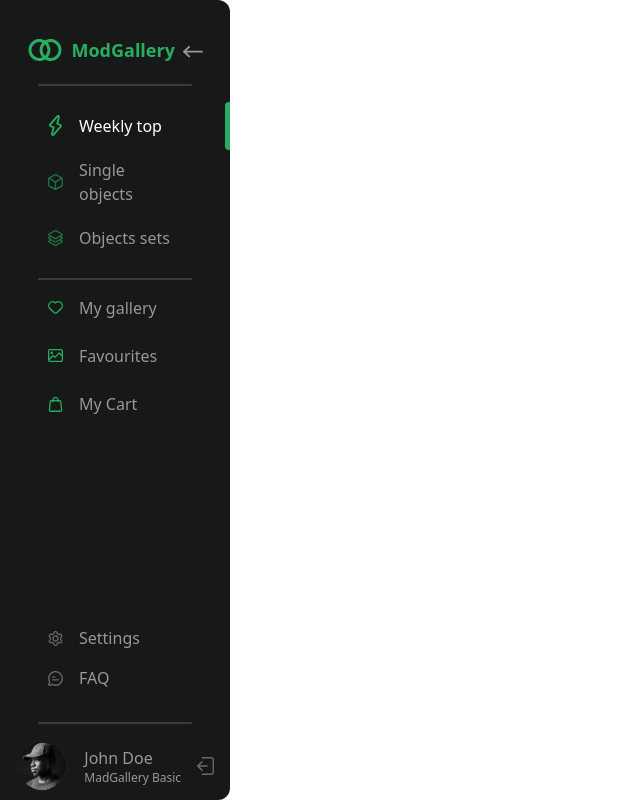
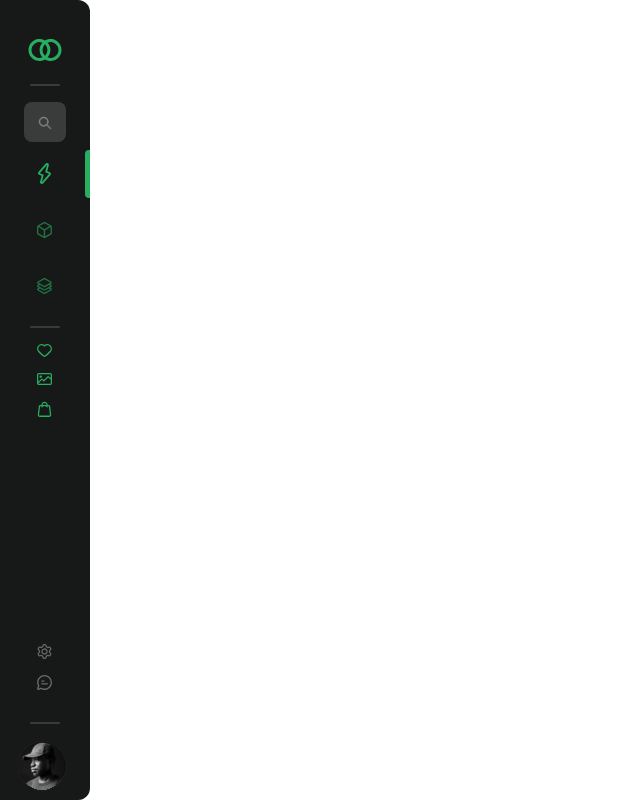
Before and after one commit to GDGAlgiers/web-navigation-package, a Next.js app: page / in a window 1280 px wide. Shown: the whole page, without its empty margins (0-640 px from the left). Built offline with nearby package versions, Linux system fonts and the light colour scheme.

Commit message:
Add feature search bar

```diff
--- a/src/components/SidebarWithSearch/Header.jsx
+++ b/src/components/SidebarWithSearch/Header.jsx
@@ -2,12 +2,12 @@ import Image from "next/image";
 import logo from "../../../public/Images/SideBarWithSearch/logo.svg";
 import closeArrow from "../../../public/Images/SideBarWithSearch/close_arrow.svg";
 
-const Header = ({isExpanded}) => {
+const Header = ({isExpanded ,untoggleSidebar}) => {
   return (
     <div className="flex items-center justify-center text-[#27AE60] gap-2 font-semibold text-lg w-full">
         <Image src={logo} alt="logo" />
         {isExpanded && <h1 >ModGallery</h1>}
-        {isExpanded && <Image src={closeArrow} alt="closeArrow" width={20} className="mt-1 hover:cursor-pointer"/>}
+        {isExpanded && <Image src={closeArrow} alt="closeArrow" width={20} onClick={untoggleSidebar} className="mt-1 hover:cursor-pointer"/>}
     </div>
   )
 }
--- a/src/components/SidebarWithSearch/Instance.jsx
+++ b/src/components/SidebarWithSearch/Instance.jsx
@@ -13,7 +13,7 @@ const Instance = ({imageSource ,imageAlt,instanceText, isSelected , isExpanded,o
             className="text-[#27AE60]"
             width={15}
             />
-            {isExpanded && <h1 className={isSelected ? "text-white" : "text-[#969998]"}>{instanceText}</h1>}
+            {isExpanded && <h1 className={isSelected ? "text-white text-sm" : "text-[#969998] text-sm"}>{instanceText}</h1>}
         </div>
     );
 }
--- a/src/components/SidebarWithSearch/InstancesSection.jsx
+++ b/src/components/SidebarWithSearch/InstancesSection.jsx
@@ -7,7 +7,7 @@ import weeklyTop from "../../../public/Images/SideBarWithSearch/weekly_top.svg"
 import SearchField from "./SearchField"
 import { useState } from "react"
 
-const InstancesSection = ({isExpanded}) => {
+const InstancesSection = ({isExpanded,toggleSidebar}) => {
     const [selectedInstanceIndex,setSelectedInstanceIndex] = useState(0);
     const handleClickEvent =(index)=>{
         console.log(index)
@@ -34,8 +34,8 @@ const InstancesSection = ({isExpanded}) => {
         },
     ];
   return (
-    <div className="flex flex-col w-full gap-2">
-        <SearchField />
+    <div className="flex flex-col items-center justify-center w-full gap-2">
+        <SearchField placeholder="Search instances" isExpanded={isExpanded} toggleSidebar={toggleSidebar}/>
         {Instances.map((instance,index)=>(
                 <Instance
                     key={instance.key}
--- a/src/components/SidebarWithSearch/OptionsSection.jsx
+++ b/src/components/SidebarWithSearch/OptionsSection.jsx
@@ -5,18 +5,18 @@ import cart from "../../../public/Images/SideBarWithSearch/cart.svg"
 
 const OptionsSection = ({isExpanded}) => {
   return (
-    <div className="flex flex-col w-full gap-6 ">
+    <div className="flex flex-col w-full gap-4">
         <div className={`flex items-center w-full hover:cursor-pointer ${isExpanded ? "gap-4 px-12" : "justify-center"}`}>
             <Image src={heart} alt="heart" width={15}/>
-            {isExpanded && <h1 className="text-[#969998]">My gallery</h1>}
+            {isExpanded && <h1 className="text-[#969998] text-xs">My gallery</h1>}
         </div>
         <div className={`flex items-center w-full hover:cursor-pointer ${isExpanded ? "gap-4 px-12" : "justify-center"}`}>
             <Image src={gallery} alt="gallery" width={15}/>
-            {isExpanded && <h1 className="text-[#969998]">Favourites</h1>}
+            {isExpanded && <h1 className="text-[#969998] text-xs">Favourites</h1>}
         </div>
         <div className={`flex items-center w-full hover:cursor-pointer ${isExpanded ? "gap-4 px-12" : "justify-center"}`}>
             <Image src={cart} alt="cart" width={15}/>
-            {isExpanded && <h1 className="text-[#969998]">My Cart</h1>}
+            {isExpanded && <h1 className="text-[#969998] text-xs">My Cart</h1>}
         </div>
     </div>
   )
--- a/src/components/SidebarWithSearch/SearchField.jsx
+++ b/src/components/SidebarWithSearch/SearchField.jsx
@@ -1,7 +1,36 @@
-const SearchField = () => {
-    //TODO: implement the Component
+import Image from "next/image";
+import searchLoop from "../../../public/Images/SideBarWithSearch/search_logo.svg";
+import { useRef } from "react";
+
+const SearchField = ({isExpanded , placeholder, options , toggleSidebar}) => {
+  const inputRef = useRef(null);
+
+  const handleImageClick = () => {
+    if (inputRef.current) {
+      inputRef.current.focus();
+      toggleSidebar();
+    }
+  };
+
   return (
-    <></>
+    <form>
+      <div className="relative flex justify-center cursor-text">
+        <input
+        ref={inputRef}
+        type="text"
+        className={"text-[#7F8080] block text-sm rounded-lg p-2.5 pl-8  bg-[#3A3B3B] outline-none appearance-none" + (isExpanded ? " w-3/4" : " w-10")}
+        placeholder={isExpanded ? placeholder : ""}
+        onFocus={toggleSidebar}
+        {...options}
+        />
+        <Image
+        src={searchLoop}
+        alt="search"
+        onClick={handleImageClick}
+        className={`absolute top-3.5 left-3.5 ${isExpanded && "absolute top-3.5 left-10"}`}
+        />
+       </div>
+    </form>
   )
 }
 
--- a/src/components/SidebarWithSearch/SettingsSection.jsx
+++ b/src/components/SidebarWithSearch/SettingsSection.jsx
@@ -7,11 +7,11 @@ const SettingsSection = ({isExpanded}) => {
     <div className="flex flex-col w-full gap-4 mt-auto mb-4">
         <div className={`flex items-center w-full hover:cursor-pointer ${isExpanded ? "gap-4 px-12" : "justify-center"}`}>
             <Image src={settings} alt="settings" width={15}/>
-            {isExpanded && <h1 className="text-[#969998]">Settings</h1>}
+            {isExpanded && <h1 className="text-[#969998] text-xs">Settings</h1>}
         </div>
         <div className={`flex items-center w-full hover:cursor-pointer ${isExpanded ? "gap-4  px-12" : "justify-center"}`}>
             <Image src={disscussion} alt="disscussion" width={15}/>
-            {isExpanded && <h1 className="text-[#969998]">FAQ</h1>}
+            {isExpanded && <h1 className="text-[#969998] text-xs">FAQ</h1>}
             </div>
     </div>
   )
--- a/src/components/SidebarWithSearch/SideBarWithSearch.jsx
+++ b/src/components/SidebarWithSearch/SideBarWithSearch.jsx
@@ -5,25 +5,24 @@ import Header from "./Header";
 import InstancesSection from "./InstancesSection";
 import SettingsSection from "./SettingsSection";
 import OptionsSection from "./OptionsSection";
-
 import { useState } from "react";
 const SideBarWithSearch = () => {
     const [isExpanded, setIsExpanded] = useState(false);
-
     const toggleSidebar = () => {
-        setIsExpanded(!isExpanded);
+        setIsExpanded(true);
     };
+    const untoggleSidebar = () => {
+        setIsExpanded(false);
+    }
     return (
         <div className="bg-[#171918] scroll flex flex-col pt-8 pb-2 items-center h-screen max-h-screen overflow-y-scroll rounded-r-xl"
-            onMouseEnter={toggleSidebar}
-            onMouseLeave={toggleSidebar}
             style={{
                 width: isExpanded ? "18vw" : "7vw",
             }}
         >
-            <Header isExpanded={isExpanded} />
+            <Header isExpanded={isExpanded} untoggleSidebar={untoggleSidebar}/>
             <SeperatingLine isExpanded={isExpanded} />
-            <InstancesSection isExpanded={isExpanded} />
+            <InstancesSection isExpanded={isExpanded} toggleSidebar={toggleSidebar} />
             <SeperatingLine isExpanded={isExpanded} />
             <OptionsSection isExpanded={isExpanded} />
             <SettingsSection isExpanded={isExpanded} />
```
Also changed, not shown: public/Images/SideBarWithSearch/search_logo.svg (added).
